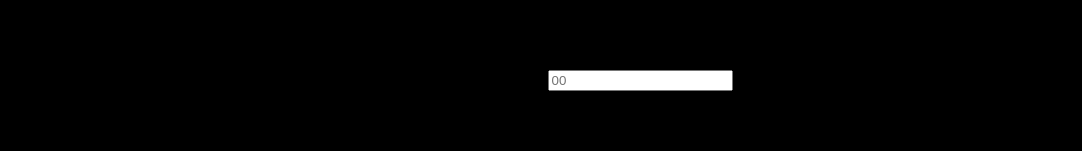
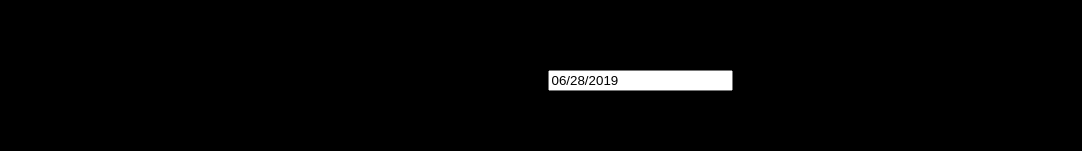
Before and after one commit to buildweek-weight-lifting/hercules-front-end, a React (Create React App) app in the folder hercules/: page /add-exercise in a window 1280 px wide. Shown: the part 500-651 px from the top of the page, without its empty margins (0-1082 px from the left). Built offline with nearby package versions, Linux system fonts and the light colour scheme.

Commit message:
set date value in form to autofill with todays date

```diff
--- a/hercules/src/components/Home.js
+++ b/hercules/src/components/Home.js
@@ -42,7 +42,7 @@ class Home extends React.Component {
         <div className="workout-selection">
 
           <p className="count">{ this.props.carouselIndex+1 } / {filtered.length } </p>
-          <h1>Name: {filtered[this.props.carouselIndex].name}</h1>
+          <h1>Exercise: {filtered[this.props.carouselIndex].name}</h1>
 
         </div>
       )
--- a/hercules/src/components/SelectExercise.js
+++ b/hercules/src/components/SelectExercise.js
@@ -34,8 +34,8 @@ class SelectExercise extends React.Component {
       return (
         <div className="exercise-info">
           <p>Exercise: {filtered[this.props.carouselIndex].name}</p>
+          <p>Entered: {filtered[this.props.carouselIndex].reps}</p>
           <p>Region: {filtered[this.props.carouselIndex].sets}</p>
-          <p>Date: {filtered[this.props.carouselIndex].reps}</p>
           <p>Weight: {filtered[this.props.carouselIndex].weight}</p>
         </div>
       )
--- a/hercules/src/components/addExercise/UpdateExercise.js
+++ b/hercules/src/components/addExercise/UpdateExercise.js
@@ -26,10 +26,18 @@ class UpdateExercise extends React.Component{
     componentDidMount() {
         let userID = parseInt(localStorage.getItem("id"));
         let filtered = this.props.exercises.filter( e => e.userId === userID);
-            this.setState({
+            var today = new Date();
+            var dd = String(today.getDate()).padStart(2, '0');
+            var mm = String(today.getMonth() + 1).padStart(2, '0'); //January is 0!
+            var yyyy = today.getFullYear();
+            today = mm + '/' + dd + '/' + yyyy;
+
+        this.setState({
                 id: filtered[this.props.carouselIndex].id,
-                journalId: filtered[this.props.carouselIndex].journalId
+                journalId: filtered[this.props.carouselIndex].journalId,
+                reps: today
             })
+
     }
 
 
--- a/hercules/src/components/addExercise/addExercise.js
+++ b/hercules/src/components/addExercise/addExercise.js
@@ -21,7 +21,15 @@ class AddExercise extends React.Component{
                 weight: ''
         }
     }
-
+    componentDidMount() {
+        var today = new Date();
+        var dd = String(today.getDate()).padStart(2, '0');
+        var mm = String(today.getMonth() + 1).padStart(2, '0'); //January is 0!
+        var yyyy = today.getFullYear();
+        today = mm + '/' + dd + '/' + yyyy;
+        this.setState({reps: today})
+        // console.log("state date: ", this.state.reps);
+    }
     inputHandler = (e) => {
         this.setState({
             [e.target.name]: e.target.value
@@ -31,13 +39,14 @@ class AddExercise extends React.Component{
     submitHandler = (e) => {
         e.preventDefault();
         console.log("add ex userid", this.state.id)
+        console.log("ad ex date", this.state.id)
         this.props.addExercise(this.state);
         this.props.history.push('/dashboard')
         setTimeout(function(){ window.location.reload() }, 200);
     }
 
     render(){
-
+        console.log("state date: ", this.state.reps);
         return(
             <div className="addExercise-page">
                 <Nav />
```
